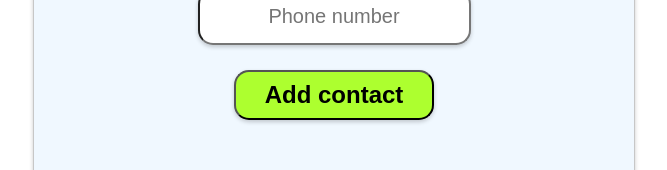
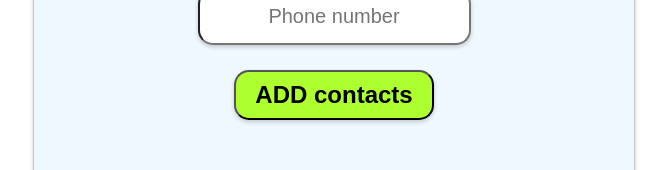
Before and after one commit to Karwan87/goit-react-hw-06-phonebook, a React (Create React App) app: page / in a window 1280 px wide. Shown: the part 250-420 px from the top of the page, without its empty margins (306-973 px from the left). Built offline with nearby package versions, Linux system fonts and the light colour scheme.

Commit message:
Update ContactForm.jsx

```diff
--- a/src/components/ContactForm/ContactForm.jsx
+++ b/src/components/ContactForm/ContactForm.jsx
@@ -49,7 +49,7 @@ const ContactForm = () => {
       />
       <div className={styles.ButtonContainer}>
         <button className={styles.SubmitButton} type="submit">
-          Add contact
+          ADD contacts
         </button>
       </div>
     </form>
```
